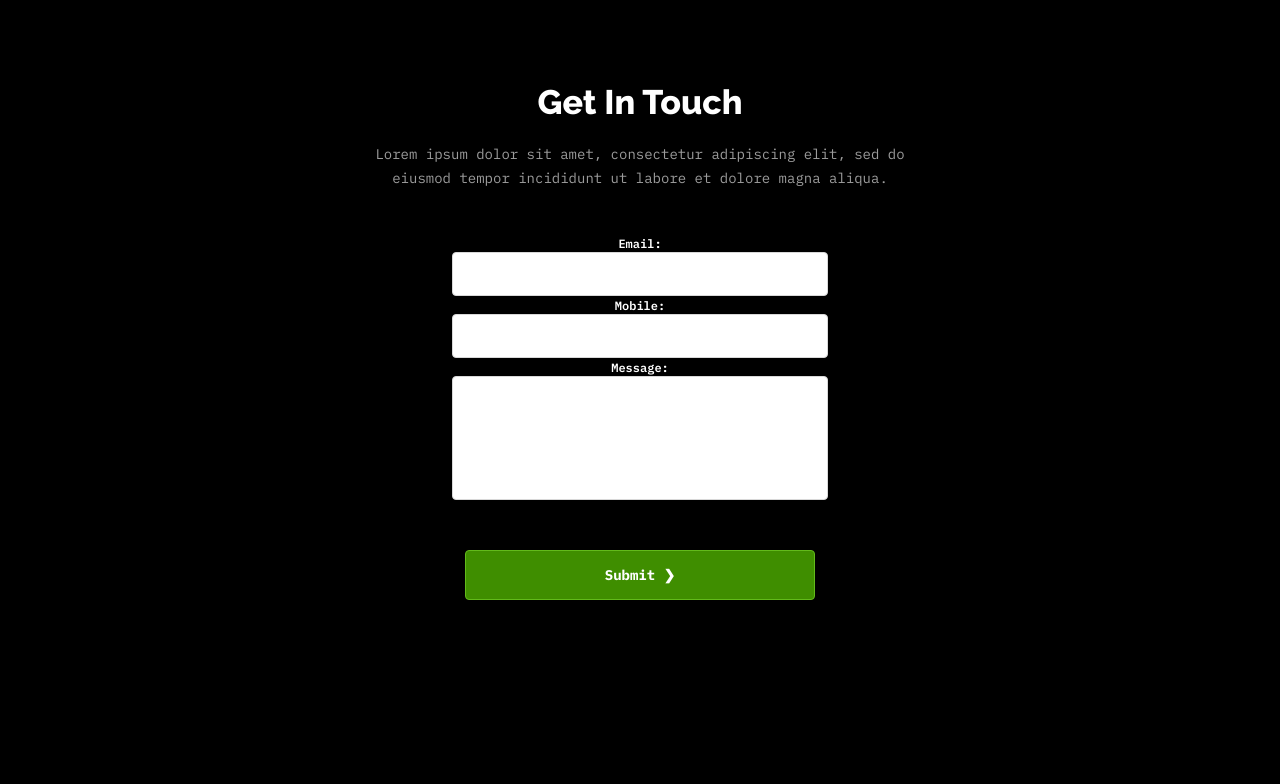
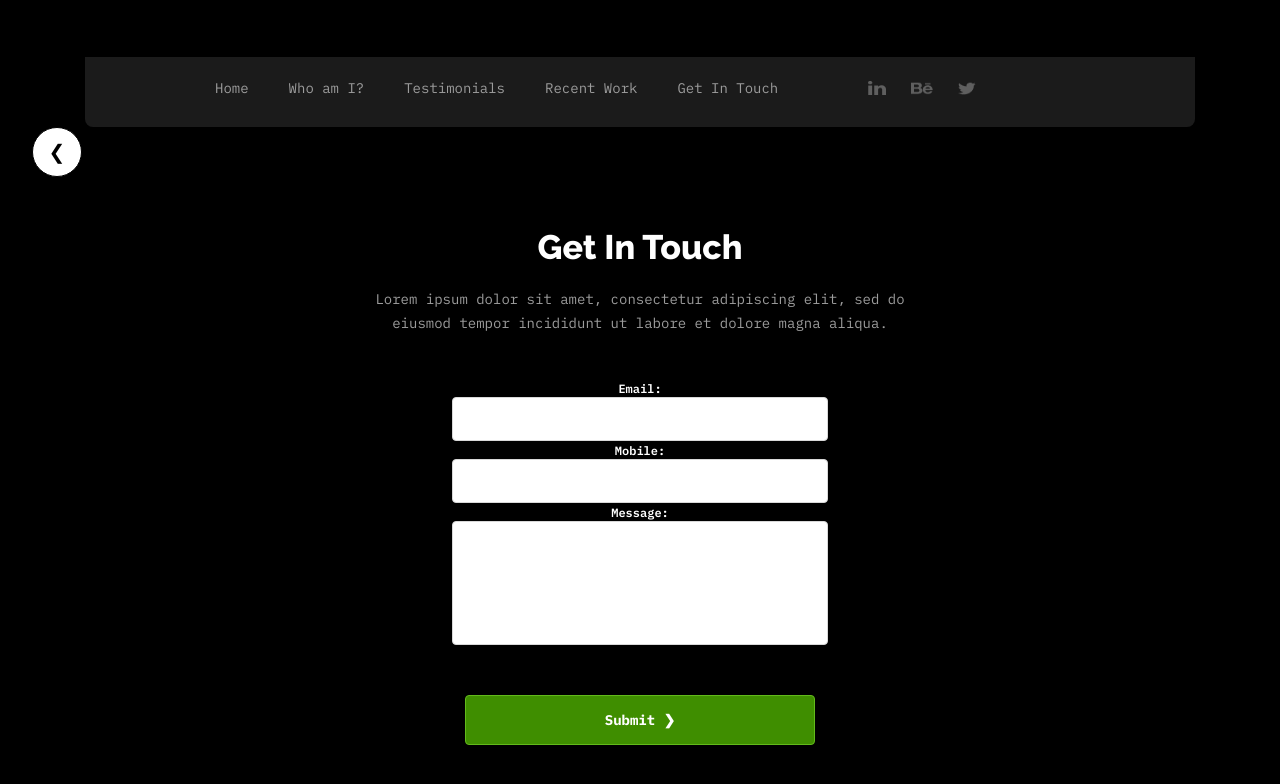
Before and after one commit to Emmah-bakare/My-portfolio, a React (Vite) app: page /get-in-touch in a window 1280 px wide. Shown: the top 784 px of the page. Built offline with nearby package versions, Linux system fonts and the light colour scheme.

Commit message:
(portfolio-6)

```diff
--- a/src/Get-in-touch.jsx
+++ b/src/Get-in-touch.jsx
@@ -1,5 +1,7 @@
 import { useState } from "react";
+import { Link } from "react-router-dom";
 import "./get-in-touch.css";
+import Navbar from "./Navbar";
 
 export default function GetInTouch() {
   // 1. Initialize state for each input field
@@ -32,6 +34,13 @@ export default function GetInTouch() {
   return (
     <>
       <body className="contact-form-bg">
+        <nav>
+          <Navbar />
+          <Link to="/">
+            <button className="home-btn">❮</button>
+          </Link>
+        </nav>
+
         <div>
           <h1 className="h1-form-heading">Get In Touch</h1>
 
--- a/src/get-in-touch.css
+++ b/src/get-in-touch.css
@@ -2,6 +2,15 @@
   margin: 0;
   padding: 0;
   background-color: #000;
+}
+
+.home-btn {
+  font-size: 20px;
+  border-radius: 50%;
+  border: 1px solid black;
+  background-color: #fff;
+  width: 50px;
+  height: 50px;
 }
 
 .h1-form-heading {
--- a/src/who-am-i.css
+++ b/src/who-am-i.css
@@ -22,7 +22,7 @@ nav {
 
 .intro-text {
   justify-items: center;
-  padding-top: 20px;
+  padding-top: 10px;
 }
 
 .intro-heading {
```
Also changed, not shown: src/assets/hero-image.jpeg.
